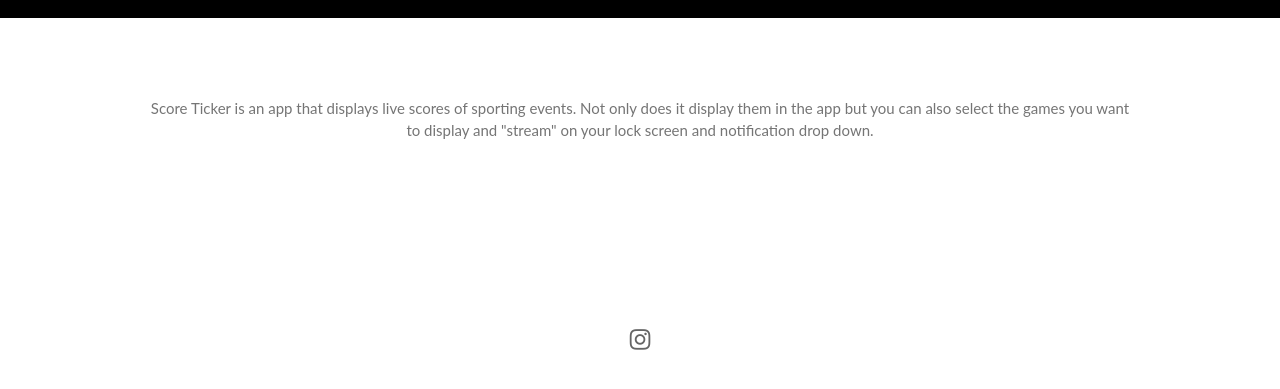
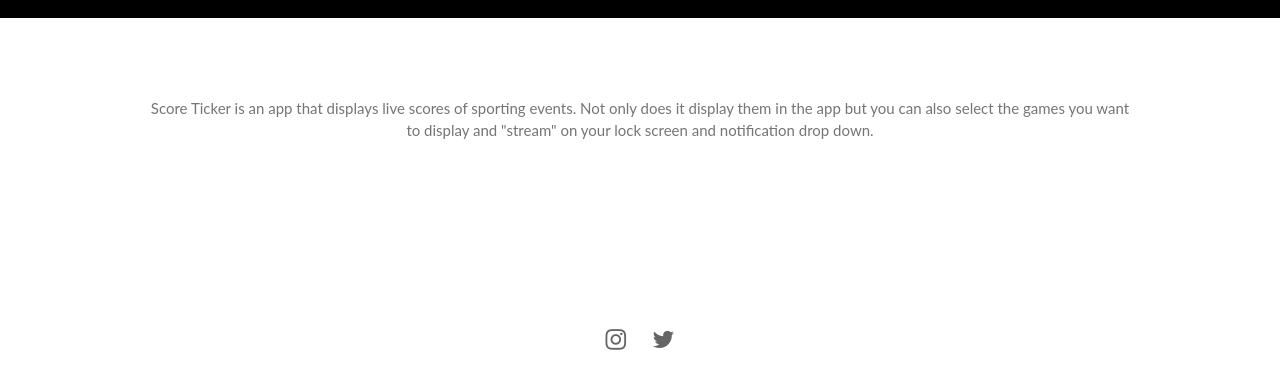
Before and after one commit to trevorjdobson/score-ticker-website, a plain HTML site: page index.html in a window 1280 px wide. Shown: the part 567-956 px from the top of the page. Drawn offline with nearby package versions, Linux system fonts and the light colour scheme.

Commit message:
Update index.html

```diff
--- a/index.html
+++ b/index.html
@@ -37,7 +37,8 @@ body,h1,h2,h3,h4,h5,h6 {font-family: "Lato", sans-serif}
 <footer class="w3-container w3-padding-64 w3-center w3-opacity">
   <div class="w3-xlarge w3-padding-32">
     <!-- <i class="fa fa-facebook-official w3-hover-opacity" style="text-decoration: none; padding: 10px;"></i> -->
-    <a class="fa fa-instagram w3-hover-opacity" href="https://www.instagram.com/scoreticker/" style="text-decoration: none; padding: 10px;"></a>
+    <a class="fa fa-instagram w3-hover-opacity" href="https://www.instagram.com/scoretickerapp/" style="text-decoration: none; padding: 10px;"></a>
+    <a class="fa fa-twitter w3-hover-opacity" href="https://twitter.com/ScoreTickerApp" style="text-decoration: none; padding: 10px;"></a>
     <!-- <i class="fa fa-twitter w3-hover-opacity" style="text-decoration: none; padding: 10px;"></i> -->
  </div>
 </footer>
```
